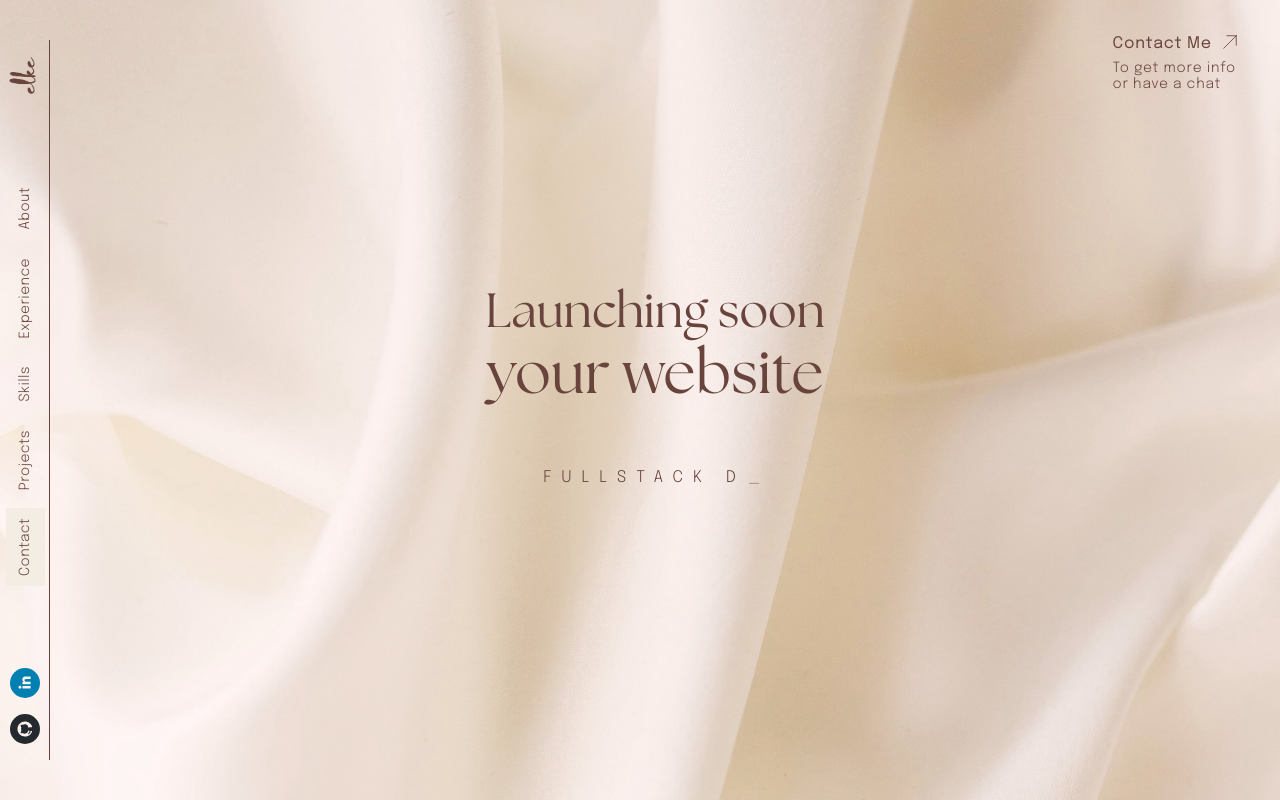
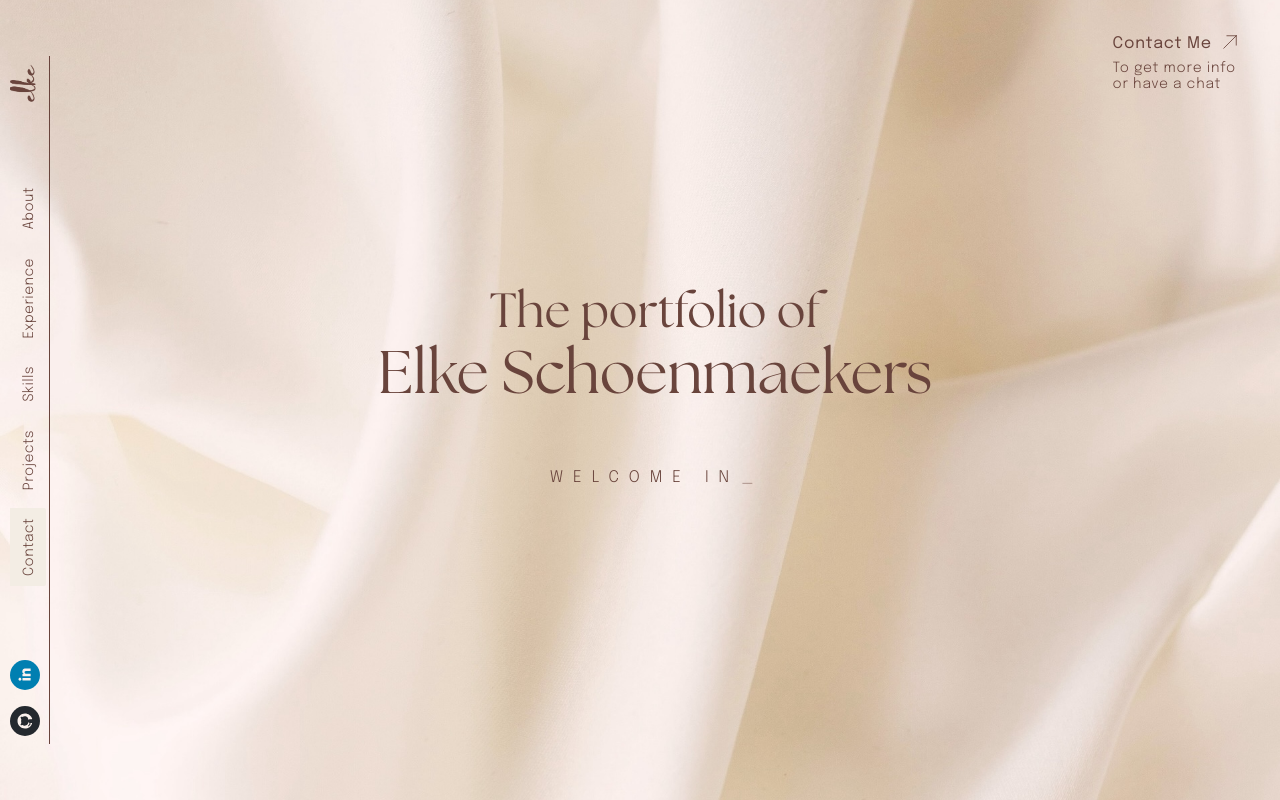
Before and after one commit to Scelke/portfolio, a Next.js app: page / in a window 1280 px wide. Shown: the top 800 px of the page. Built offline with nearby package versions, Linux system fonts and the light colour scheme.

Commit message:
animation on navbar + change copy in hero section

```diff
--- a/app/globals.css
+++ b/app/globals.css
@@ -12,7 +12,7 @@
   writing-mode: vertical-rl;
   transform: rotate(180deg);
   padding-left: 5px;
-  padding-right: 5px;
+  padding-right: 9px;
   padding-top: 10px;
   padding-bottom: 10px;
 }
--- a/components/About.tsx
+++ b/components/About.tsx
@@ -45,7 +45,7 @@ function About({}: Props) {
             always looking to learn new technologies. <br />
             <br />
             <span className="italic">When I&apos;m not coding</span>, I enjoy
-            running volleyball and traveling. I also enjoy learning new things.
+            running, volleyball and traveling. I also enjoy learning new things.
             Last year, I took a course on accounting.
           </p>
           <div className="sm:pt-3">
--- a/components/Hero.tsx
+++ b/components/Hero.tsx
@@ -19,19 +19,19 @@ function Hero({}: Props) {
       {/* <BackgroundCircles /> */}
       <section className="z-20 snap-start" id="hero">
         <h2 className="font-seasons text-3xl lg:text-5xl pb-2 font-light">
-          Launching soon
+          The portfolio of
         </h2>
         <h2 className="font-seasons text-4xl lg:text-6xl pb-14">
-          your website
+          Elke Schoenmaekers
         </h2>
 
         <h1 className="pt-1 m-auto px-10 uppercase tracking-[5px] md:tracking-[10px] h-12">
           <span className="font-light">
             <Typewriter
               words={[
-                "Elke Schoenmaekers",
                 "Fullstack developer",
                 "Welcome in my digital world",
+                "React | Next.js | Node.js | postgreSQL",
               ]}
               loop={0}
               cursor
--- a/components/Navbar.tsx
+++ b/components/Navbar.tsx
@@ -33,7 +33,14 @@ function Navbar({}: Props) {
   };
 
   return (
-    <header className="fixed h-[90vh] w-[40px] top-[5vh] left-[10px] py-4 flex flex-col bg-transparent font-light tracking-wide border-r border-brownish z-50 justify-between">
+    <header className="fixed h-[90vh] w-[40px] top-[5vh] left-[10px] bg-transparent font-light tracking-wide py-4 z-50">
+      <div className="relative h-full py-2 overflow-hidden">
+        <motion.div
+          initial={{ x: -50 }}
+          animate={{ x: 0 }}
+          transition={{ duration: 0.5 }}
+          className="flex flex-col justify-between h-full"
+        >
           <Link href="#hero">
             <Image
               width={37}
@@ -73,6 +80,14 @@ function Navbar({}: Props) {
               className="!w-[30px] !h-[30px] -rotate-90"
             />
           </div>
+        </motion.div>
+        <motion.div
+          initial={{ y: -750 }}
+          animate={{ y: 0 }}
+          transition={{ duration: 1, delay: 0.5 }}
+          className="absolute right-0 top-0 h-full w-[1px] bg-brownish"
+        ></motion.div>
+      </div>
     </header>
   );
 }
```
Lines whose indentation alone changed are shown as unchanged.
